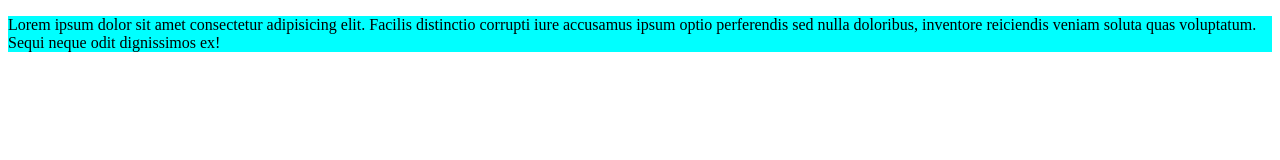
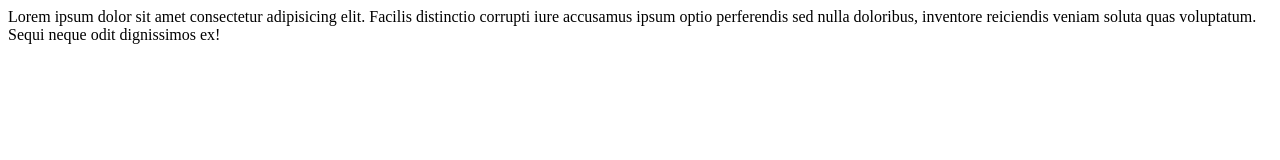
Before and after one commit to cla31/test-gitkraken, a plain HTML site: page index.html in a window 1280 px wide. Drawn offline with Linux system fonts and the light colour scheme.

Commit message:
premier fichier html sur la branche main

```diff
--- a/index.html
+++ b/index.html
@@ -1,22 +1 @@
-<!DOCTYPE html>
-<html lang="en">
-
-<head>
-    <meta charset="UTF-8">
-    <meta http-equiv="X-UA-Compatible" content="IE=edge">
-    <meta name="viewport" content="width=device-width, initial-scale=1.0">
-    <link rel="stylesheet" href="style.css">
-    <title>Document</title>
-</head>
-
-<body>
-    <div class="container">
-        <div class="carre">
             <p>Lorem ipsum dolor sit amet consectetur adipisicing elit. Facilis distinctio corrupti iure accusamus ipsum optio perferendis sed nulla doloribus, inventore reiciendis veniam soluta quas voluptatum. Sequi neque odit dignissimos ex!</p>
-
-        </div>
-    </div>
-
-</body>
-
-</html>
```
